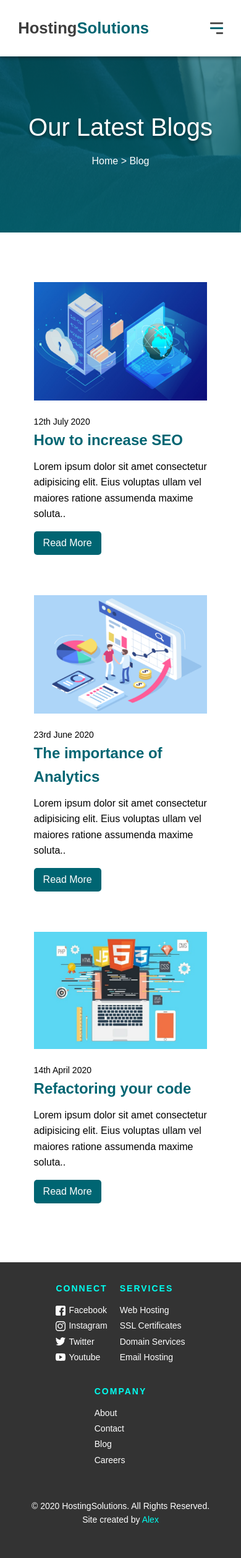
After one commit to xfvelocity/hosting-solutions, a PHP site: page /blog.html in a window 390 px wide. The commit adds this page. Shown: the whole page at 62% size. Run offline with PHP 8.4, Linux system fonts and the light colour scheme.

Commit message:
Mobile blogs added

```diff
--- /dev/null
+++ b/src/blog.html
@@ -0,0 +1,123 @@
+<!DOCTYPE html>
+<html lang="en-GB">
+<head>
+    <meta charset="UTF-8">
+    <meta name="viewport" content="width=device-width, initial-scale=1.0">
+    <meta name="description" content="HostingSolutions, Web Hosting made simple">
+    <link rel="shortcut icon" href="img/icons/favicon.ico" type="image/x-icon" />
+    <link rel="stylesheet" href="css/main.css">
+    <title>Hosting Solutions | Hosting made simple</title>
+</head>
+<body>
+<nav>
+    <div class="nav solid">
+        <div class="navbar">
+            <div class="navbar-contents">
+                <h1>Hosting<span class="primary">Solutions</span></h1>
+                <img class="navbutton" src="img/icons/nav-button.svg" alt="">
+            </div>
+        </div>
+        <div class="nav-links">
+            <ul>
+                <li><a href="">Home</a></li>
+                <li class="features">Features</li>
+                <li><a href="">About</a></li>
+                <li><a href="">Contact</a></li>
+                <li><a href="">Blog</a></li>
+                <div class="versions" title="Versions">
+                    <ul>
+                        <li class="versions-dropdown-btn">3.0</li>
+                    </ul>
+                    <div class="versions-dropdown">
+                        <ul>
+                            <li><a href="https://alex-long.co.uk/hostingsolutions/v2">2.0</a></li>
+                            <li><a href="https://alex-long.co.uk/hostingsolutions/v1/hosting.html">1.0</a></li>
+                        </ul>
+                    </div>
+                </div>
+            </ul>
+        </div>
+    </div>
+</nav>
+
+<header class="blog-header">
+    <div class="blog-header-text">
+        <h2>Our Latest Blogs</h2>
+        <p><a href="/">Home </a>> <a href="/">Blog</a></p>
+    </div>
+</header>
+
+<div class="blog-list">
+    <div class="blog-item">
+        <img src="img/seo-blog.png" alt="">
+        <div class="blog-item-text">
+            <p class="date">12th July 2020</p>
+            <h3>How to increase SEO</h3>
+            <p>Lorem ipsum dolor sit amet consectetur adipisicing elit. Eius voluptas ullam vel maiores ratione assumenda maxime soluta..</p>
+            <button>Read More</button>
+        </div>
+    </div>
+    <div class="blog-item">
+        <img src="img/analytics-blog.png" alt="">
+        <div class="blog-item-text">
+            <p class="date">23rd June 2020</p>
+            <h3>The importance of Analytics</h3>
+            <p>Lorem ipsum dolor sit amet consectetur adipisicing elit. Eius voluptas ullam vel maiores ratione assumenda maxime soluta..</p>
+            <button>Read More</button>
+        </div>
+    </div>
+    <div class="blog-item">
+        <img src="img/refactoring-blog.png" alt="">
+        <div class="blog-item-text">
+            <p class="date">14th April 2020</p>
+            <h3>Refactoring your code</h3>
+            <p>Lorem ipsum dolor sit amet consectetur adipisicing elit. Eius voluptas ullam vel maiores ratione assumenda maxime soluta..</p>
+            <button>Read More</button>
+        </div>
+    </div>
+</div>
+
+
+
+
+<footer>
+    <div class="footer-contents">
+        <div class="footer-container">
+            <div class="footer-row">
+                <h4>Connect</h4>
+                <ul>
+                    <li><a href="https://www.facebook.com" target="_blank" rel="noreferrer"><img src="img/icons/facebook.svg" alt=""> Facebook</a></li>
+                    <li><a href="https://www.instagram.com" target="_blank" rel="noreferrer"><img src="img/icons/instagram.svg" alt=""> Instagram</a></li>
+                    <li><a href="https://www.twitter.com" target="_blank" rel="noreferrer"><img src="img/icons/twitter.svg" alt=""> Twitter</a></li>
+                    <li><a href="https://www.youtube.com" target="_blank" rel="noreferrer"><img src="img/icons/youtube.svg" alt=""> Youtube</a></li>
+                </ul>
+            </div>
+            <div class="footer-row">
+                <h4>Services</h4>
+                <ul>
+                    <li><a href="">Web Hosting</a></li>
+                    <li><a href="">SSL Certificates</a></li>
+                    <li><a href="">Domain Services</a></li>
+                    <li><a href="">Email Hosting</a></li>
+                </ul>
+            </div>
+            <div class="footer-row">
+                <h4>Company</h4>
+                <ul>
+                    <li><a href="">About</a></li>
+                    <li><a href="">Contact</a></li>
+                    <li><a href="">Blog</a></li>
+                    <li><a href="">Careers</a></li>
+                </ul>
+            </div>
+        </div>
+        <div class="terms">
+            <p>&copy; 2020 HostingSolutions. All Rights Reserved.</p>
+            <p class="created-by">Site created by <a href="https://www.alex-long.co.uk" target="_blank" rel="noreferrer">Alex</a></p>
+        </div>
+    </div>
+</footer>
+
+<script src="js/script.js"></script>
+</body>
+</html>
--- a/src/js/script.js
+++ b/src/js/script.js
@@ -23,28 +23,43 @@ const typeWriter = type => {
   }
 };
 
-typeWriter('simple')
+typeWriter('simple');
 
-const children = document.querySelectorAll('section');
-let options = {
-  threshold: 0.5
-};
-const services = document.querySelector('.services');
+const faqArr = [
+  {
+    question: [ 'What is web hosting?'],
+    answer: ['Boop']
+  }
+]
 
-let observer = new IntersectionObserver((entries, observer) => {
-  entries.forEach(entry => {
-    if(entry.isIntersecting) {
-      if(entry.target.classList.contains('serviceContainer')) {
-        console.log('boop');
-        services.style.display = 'flex';
-      }
-    }
+const faqQuestions = document.querySelectorAll('.faq-question');
+
+faqQuestions.forEach(question => {
+  question.addEventListener('click', e => {
+    console.log(e.target.parentNode);
   })
-}, options)
+})
 
-children.forEach(child => {
-  observer.observe(child)
-})
+// const children = document.querySelectorAll('section');
+// let options = {
+//   threshold: 0.5
+// };
+// const services = document.querySelector('.services');
+
+// let observer = new IntersectionObserver((entries, observer) => {
+//   entries.forEach(entry => {
+//     if(entry.isIntersecting) {
+//       if(entry.target.classList.contains('serviceContainer')) {
+//         console.log('boop');
+//         services.style.display = 'flex';
+//       }
+//     }
+//   })
+// }, options)
+
+// children.forEach(child => {
+//   observer.observe(child)
+// })
 
 
 
--- a/src/scss/_nav.scss
+++ b/src/scss/_nav.scss
@@ -156,3 +156,8 @@ nav {
         display: block;
     }
 }
+
+.solid {
+    background: white;
+    box-shadow: 0px 4px 4px rgba(0, 0, 0, 0.25);
+}
--- /dev/null
+++ b/src/scss/blog/_blogheader.scss
@@ -0,0 +1,26 @@
+.blog-header {
+    height: 35vh;
+    display: relative;
+    display: flex;
+    justify-content: center;
+    align-items: center;
+    text-align: center;
+    color: white;
+    margin-top: 80px;
+    background: url('../img/blog-header.png');
+    &-text {
+        h2 {
+            font-size: 40px;
+            font-weight: 400;
+            text-shadow: 0px 4px 4px rgba(0, 0, 0, 0.4);
+            margin: 0;
+        }
+        p {
+            margin: 10px 0;
+            a {
+                color: white;
+            }
+        }
+
+    }
+}
--- /dev/null
+++ b/src/scss/blog/_bloglist.scss
@@ -0,0 +1,26 @@
+.blog-list {
+    width: 80%;
+    margin: 60px auto;
+    .blog-item {
+        width: 90%;
+        margin: 10px auto;
+        padding: 20px 0;
+        img {
+            width: 100%;
+        }
+        &-text {
+            margin: 15px 0;
+            h3 {
+                margin: 0 0 10px 0;
+                font-size: 24px;
+                color: $primary;
+            }
+            p {
+                margin: 0;
+            }
+            .date {
+                font-size: 14px;
+            }
+        }
+    }
+}
--- a/src/scss/_faq.scss
+++ b/src/scss/homepage/_faq.scss
@@ -35,10 +35,9 @@
                 border: 1px solid #e0e0e0;
                 cursor: pointer;
                 margin-bottom: 5px;
-                p {
-                    margin: 0;
-                    width: 80%;
-                }
+                width: 100%;
+                text-align: left;
+                color: black;
                 img {
                     width: 12px;
                 }
--- a/src/scss/_header.scss
+++ b/src/scss/homepage/_header.scss
@@ -1,4 +1,4 @@
-header {
+.home-header {
     height: 100vh;
     display: flex;
     flex-wrap: wrap;
--- a/src/scss/main.scss
+++ b/src/scss/main.scss
@@ -21,6 +21,9 @@ ul {
 a {
     color: black;
     text-decoration: none;
+    &:hover {
+        opacity: .75;
+    }
 }
 
 button {
@@ -42,13 +45,17 @@ button {
 }
 
 @import 'nav';
-@import 'header';
-@import 'services';
-@import 'about';
-@import 'packages';
-@import 'faq';
-@import 'reviews';
 @import 'footer';
+
+@import 'homepage/header';
+@import 'homepage/services';
+@import 'homepage/about';
+@import 'homepage/packages';
+@import 'homepage/faq';
+@import 'homepage/reviews';
+
+@import 'blog/blogheader';
+@import 'blog/bloglist';
 
 svg {
     position: absolute;
```
Also changed, not shown: src/index.html (+5 -8 lines), src/css/main.css, src/img/analytics-blog.png (added), src/img/beammp-heaer.png (added), src/img/blog-header.png (added), src/img/refactoring-blog.png (added), src/img/seo-blog.png (added), src/scss/homepage/_about.scss (renamed from src/scss/_about.scss), src/scss/homepage/_packages.scss (renamed from src/scss/_packages.scss), src/scss/homepage/_reviews.scss (renamed from src/scss/_reviews.scss), src/scss/homepage/_services.scss (renamed from src/scss/_services.scss).
